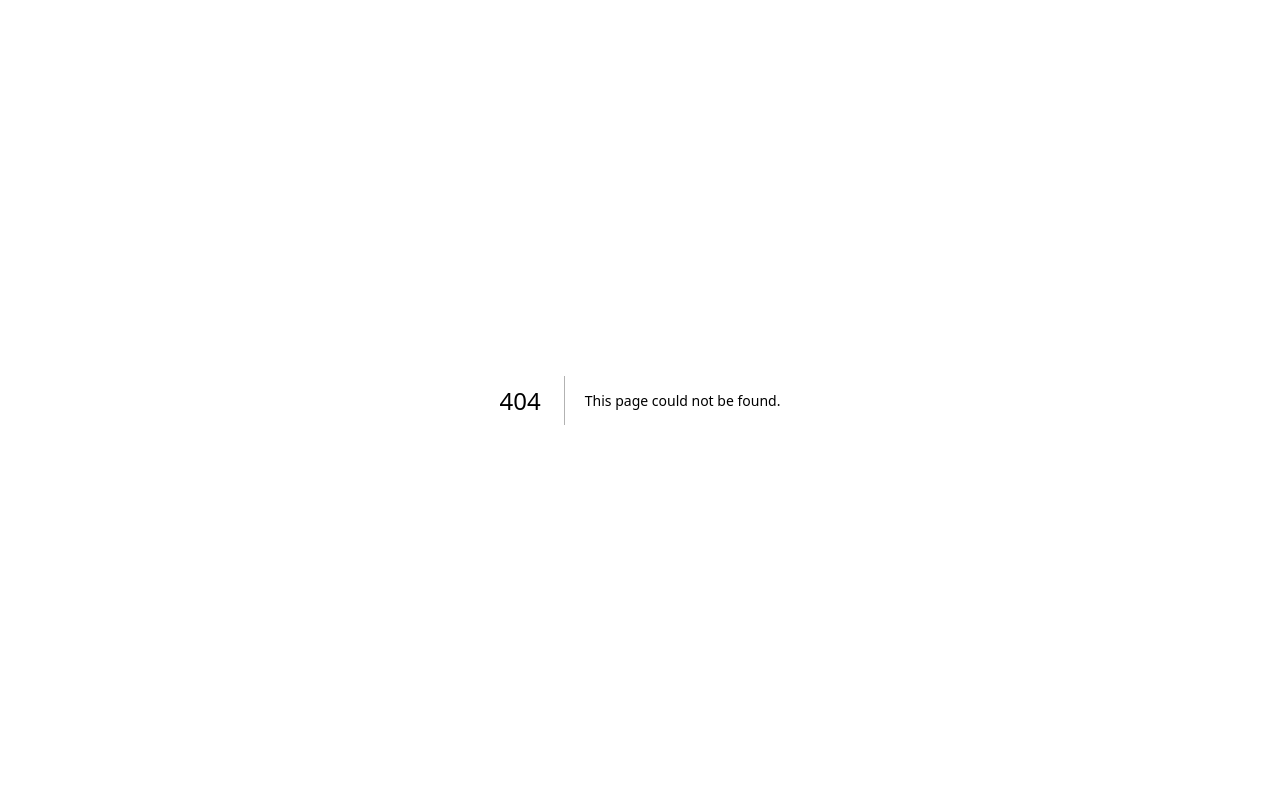
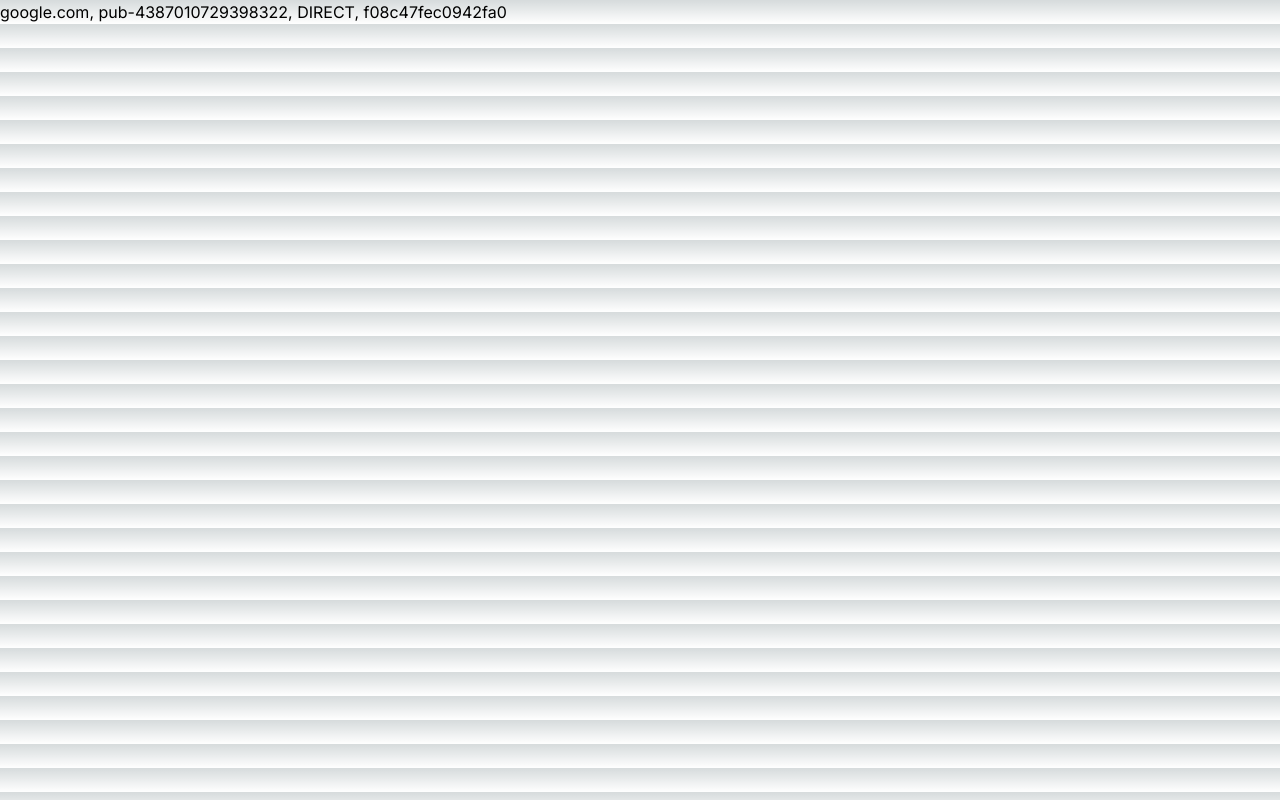
Before and after one commit to hixcoder/hix-nextjs-portfolio, a Next.js app: page /app-ads.txt in a window 1280 px wide. Before the commit this address had no page. Built offline with nearby package versions, Linux system fonts and the light colour scheme.

Commit message:
feat: :white_check_mark: add some stuffs

```diff
--- /dev/null
+++ b/src/app/app-ads.txt/page.tsx
@@ -0,0 +1,7 @@
+export default function AppAdsTxtPage() {
+  return (
+    <div>
+      <h1>google.com, pub-4387010729398322, DIRECT, f08c47fec0942fa0</h1>
+    </div>
+  );
+}
```
